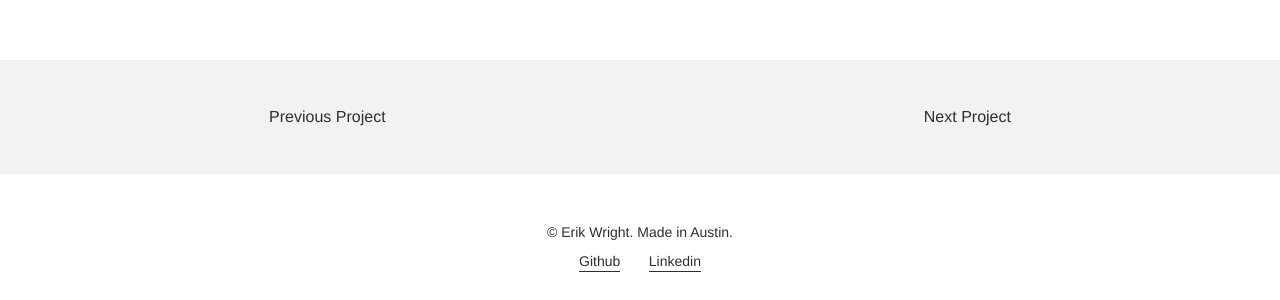
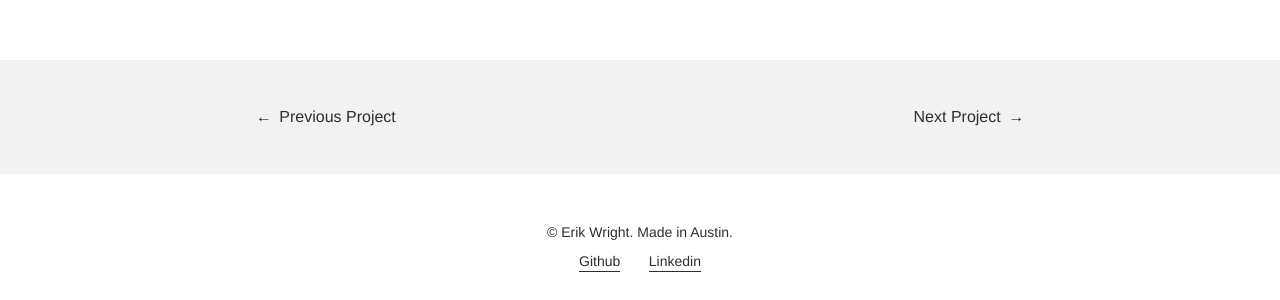
Before and after one commit to MrErikWright/mrerikwright.github.io, a Jekyll site: the page built from work/flexible/index.md, in a window 1280 px wide. Shown: the part 3802-4102 px from the top of the page. Built offline with Jekyll 4.4.1, drawn with Linux system fonts in a browser that asks for light colours.

Commit message:
added arrows to links

```diff
--- a/_includes/project_navigation.html
+++ b/_includes/project_navigation.html
@@ -5,10 +5,10 @@
   {% if document_url == page.url %}
   <div class="projects-nav">
     <div class="previous-project">
-      {% if forloop.first %}<span class="hidden">Previous Project</span>{% else %}{% assign previous = forloop.index0 | minus: 1 %}{% assign previous_page = projects[previous] | prepend:"/work/" | append:"/" %}<a href="{{ site.url }}{{ previous_page }}">Previous Project</a>{% endif %}
+      {% if forloop.first %}<span class="hidden"><span>&larr;</span> Previous Project</span>{% else %}{% assign previous = forloop.index0 | minus: 1 %}{% assign previous_page = projects[previous] | prepend:"/work/" | append:"/" %}<a href="{{ site.url }}{{ previous_page }}"><span>&larr;</span> Previous Project</a>{% endif %}
     </div>
     <div class="next-project">
-      {% if forloop.last %}<span class="hidden">Next Project</span>{% else %}{% assign next = forloop.index0 | plus: 1 %}{% assign next_page = projects[next] | prepend:"/work/" | append:"/" %}<a href="{{ site.url }}{{ next_page }}">Next Project</a>{% endif %}
+      {% if forloop.last %}<span class="hidden">Next Project <span>&rarr;</span></span>{% else %}{% assign next = forloop.index0 | plus: 1 %}{% assign next_page = projects[next] | prepend:"/work/" | append:"/" %}<a href="{{ site.url }}{{ next_page }}">Next Project <span>&rarr;</span></a>{% endif %}
     </div>
   </div>
   {% break %}
--- a/_sass/_layout.scss
+++ b/_sass/_layout.scss
@@ -323,16 +323,40 @@ footer {
   .newer-posts {
     left: 0;
 
+    span {
+      position: relative;
+      right: $spacing-unit / 8;
+      @include transition(right, 0.2s, linear);
+    }
+
     &:hover {
       color: $blue;
+
+      span {
+        position: relative;
+        right: $spacing-unit / 2;
+        @include transition(right, 0.2s, linear);
+      }
     }
   }
 
   .older-posts {
     right: 0;
 
+    span {
+      left: $spacing-unit / 8;
+      position: relative;
+      @include transition(left, 0.2s, linear);
+    }
+
     &:hover {
       color: $blue;
+
+      span {
+        left: $spacing-unit / 2;
+        position: relative;
+        @include transition(left, 0.2s, linear);
+      }
     }
   }
 }
@@ -408,6 +432,42 @@ footer {
 
     a {
       border: none;
+    }
+  }
+
+  .previous-project {
+    a {
+      span {
+        position: relative;
+        right: $spacing-unit / 8;
+        @include transition(right, 0.2s, linear);
+      }
+
+      &:hover {
+        span {
+          position: relative;
+          right: $spacing-unit / 2;
+          @include transition(right, 0.2s, linear);
+        }
+      }
+    }
+  }
+
+  .next-project {
+    a {
+      span {
+        left: $spacing-unit / 8;
+        position: relative;
+        @include transition(left, 0.2s, linear);
+      }
+
+      &:hover {
+        span {
+          left: $spacing-unit / 2;
+          position: relative;
+          @include transition(left, 0.2s, linear);
+        }
+      }
     }
   }
 }
--- a/notes/index.html
+++ b/notes/index.html
@@ -19,14 +19,14 @@ current: notes
   <nav class="pagination" role="pagination">
     {% if paginator.previous_page %}
       {% if paginator.previous_page == 1 %}
-        <a class="newer-posts" href="{{ site.url }}/notes/" title="Previous Page">Newer Posts</a>
+        <a class="newer-posts" href="{{ site.url }}/notes/" title="Previous Page"><span>&larr;</span> Newer Posts</a>
       {% else %}
-        <a class="newer-posts" href="{{ site.url }}/notes/{{ paginator.previous_page }}/" title="Previous Page">Newer Posts</a>
+        <a class="newer-posts" href="{{ site.url }}/notes/{{ paginator.previous_page }}/" title="Previous Page"><span>&larr;</span> Newer Posts</a>
       {% endif %}
     {% endif %}
     <span class="page-number">Page {{ paginator.page }} of {{ paginator.total_pages }}</span>
     {% if paginator.next_page %}
-      <a class="older-posts" href="{{ site.url }}/notes/{{paginator.next_page }}/" title="Next Page">Older Posts</a>
+      <a class="older-posts" href="{{ site.url }}/notes/{{paginator.next_page }}/" title="Next Page">Older Posts <span>&rarr;</span></a>
     {% endif %}
   </nav>
 </div>
```
